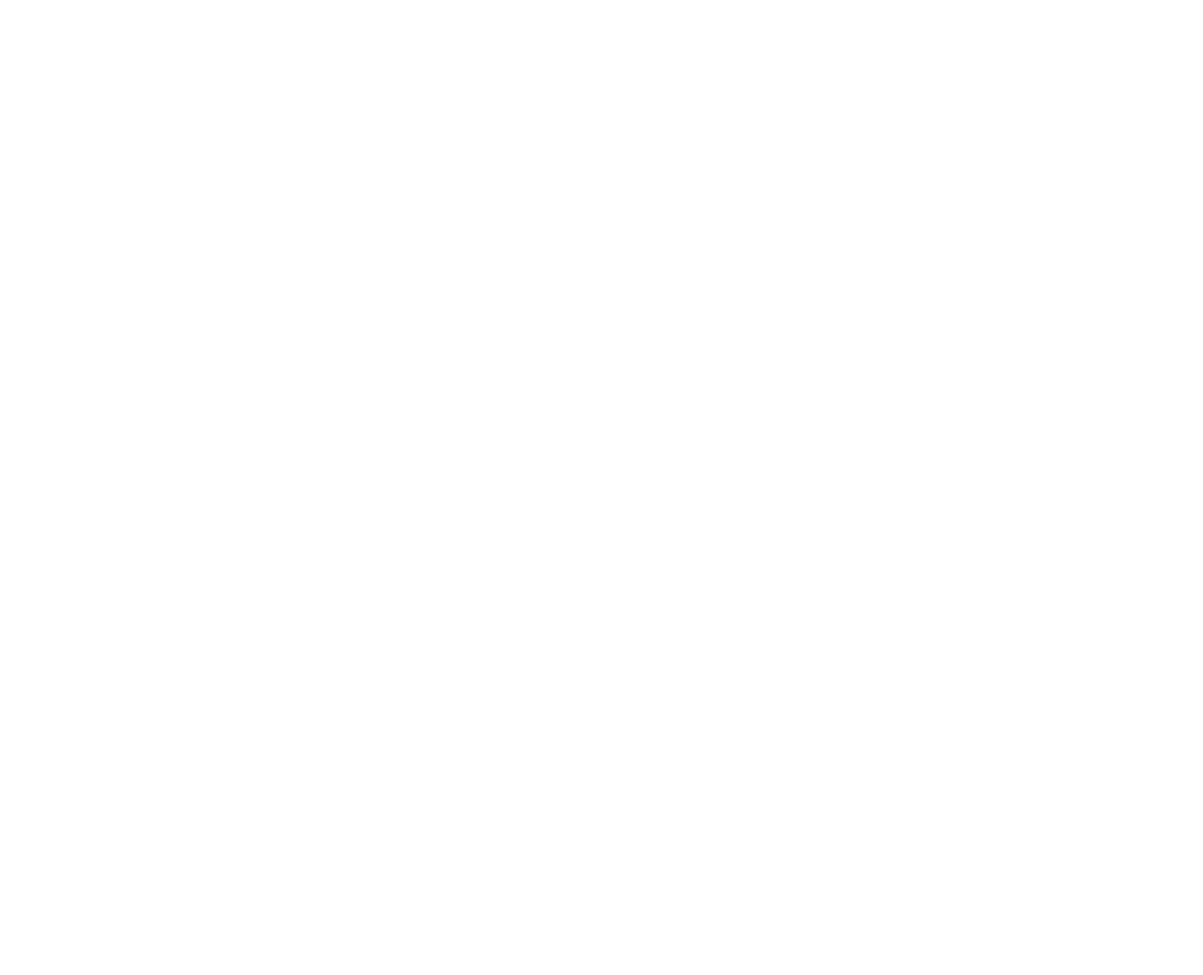
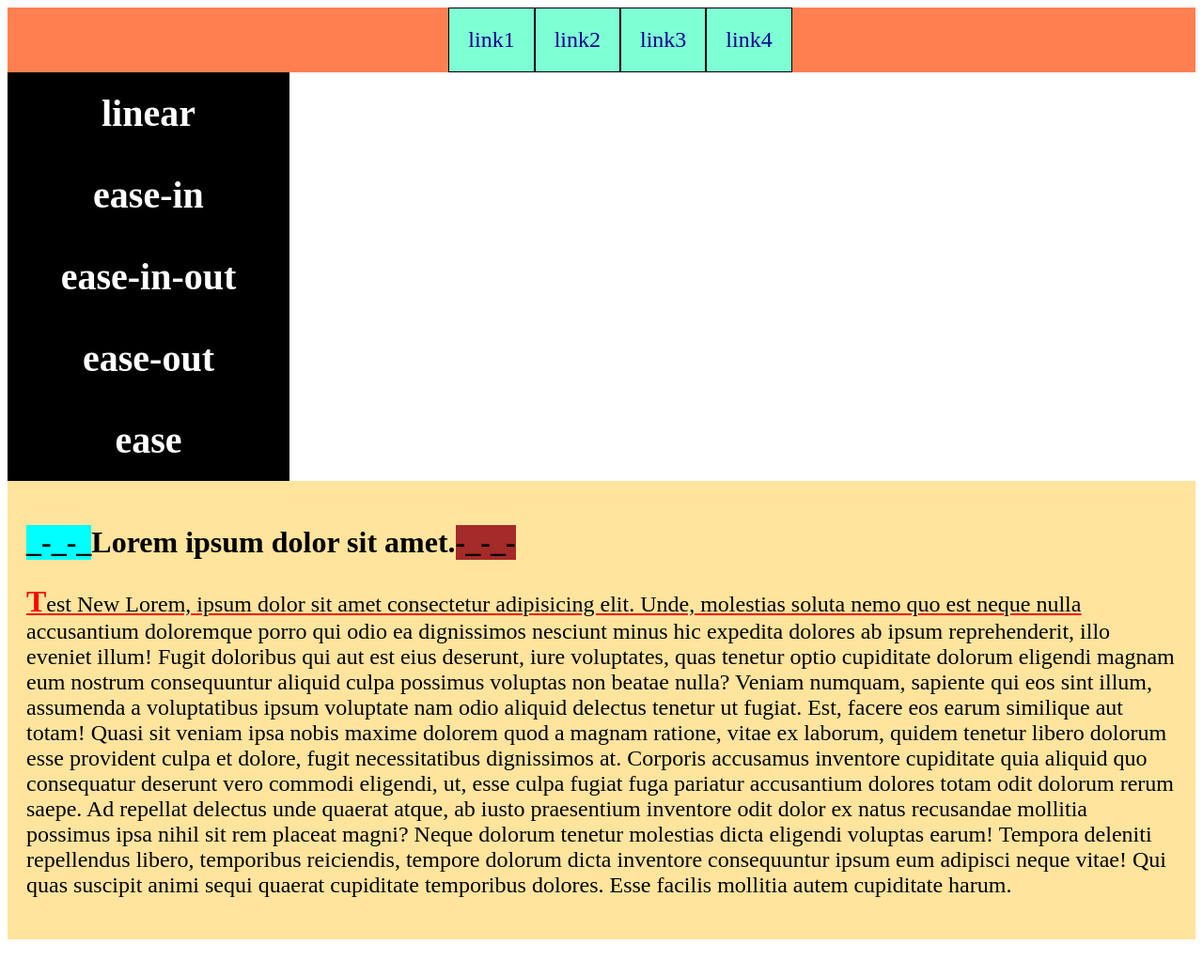
Before and after one commit to MicHaeLNgSd/fresh-branches, a plain HTML site: page index.html in a window 1280 px wide. Shown: the top 1038 px of the page at 94% size. Before the commit the page ends 800 px from the top, so only its background shows below. Drawn offline with Linux system fonts and the light colour scheme.

Commit message:
transition-links-hw

```diff
--- a/assets/css/style.css
+++ b/assets/css/style.css
@@ -1,3 +1,199 @@
 * {
   box-sizing: border-box;
 }
+
+.header {
+  background-color: coral;
+  position: sticky;
+  top: 0;
+  left: 0;
+  right: 0;
+  z-index: 50;
+}
+
+.nav-list {
+  font-size: 0;
+  text-align: center;
+}
+
+.nav-item {
+  display: inline-block;
+  position: relative;
+}
+
+.nav-item::before {
+  content: '';
+  display: block;
+  position: absolute;
+  left:  1px;
+  top:  1px;
+  width: 10px;
+  height: 0px;
+  background-color: red;
+  transition: height 0.4s linear;
+  z-index: 1;
+}
+
+.nav-item::after {
+  content: '';
+  display: block;
+  position: absolute;
+  right: 1px;
+  bottom: 1px;
+  width: 10px;
+  height: 0px;
+  background-color: red;
+  transition: height 0.4s linear;
+}
+
+
+.nav-item:hover::before,
+.nav-item:hover::after{
+  height: calc(100% - 2px);
+}
+
+/* .nav-item:hover::before,
+.nav-item:hover::after{
+  height: auto;
+  top:1px;
+  bottom:1px;
+} */
+
+.nav-link {
+  display: inline-block;
+  font-size: 24px;
+  text-decoration: none;
+  padding: 20px;
+  border: 1px solid black;
+  background-color: aquamarine;
+  color: darkblue;
+  position: relative;
+  transition: background-color 0.3s linear, color 0.3s linear;
+}
+
+.nav-link::before {
+  content: '';
+  display: block;
+  position: absolute;
+  left: 0;
+  top: 0;
+  width: 0px;
+  height: 10px;
+  background-color: red;
+  transition: width 0.3s linear;
+}
+
+.nav-link::after {
+  content: '';
+  display: block;
+  position: absolute;
+  right: 0;
+  bottom: 0;
+  width: 0px;
+  height: 10px;
+  background-color: red;
+  transition: width 0.3s linear;
+}
+
+
+.nav-link:hover::before,
+.nav-link:hover::after{
+  width: 100%;
+}
+
+.nav-link:hover {
+  background-color: darkcyan;
+  color: white;
+}
+
+/*
+
+зробити так само але щоб ліні йшли також:
+
+  1. Снизу справа наліво
+
+  2.*
+    Зліва зверху вниз
+    Справа знизу уверх
+
+  Додавати ноі html елементи не можна
+*/
+
+.main {
+  min-height: 200vh;
+}
+
+.inner {
+  width: 300px;
+  padding: 20px;
+  background-color: black;
+  color: white;
+  font-size: 40px;
+  font-weight: bold;
+  text-align: center;
+
+  transition-property: width;
+  transition-duration: 2s;
+
+}
+
+.container:hover .inner {
+  width: 100%;
+}
+
+.linear {
+  transition-timing-function: linear;
+}
+.ease-in {
+  transition-timing-function: ease-in;
+}
+.ease-in-out {
+  transition-timing-function: ease-in-out;
+}
+.ease-out {
+  transition-timing-function: ease-out;
+}
+.ease {
+  transition-timing-function: ease;
+}
+
+.article {
+  padding: 20px;
+  background-color: rgb(254, 228, 156);
+}
+
+.main-heading {
+  font-size: 32px;
+  font-weight: bold;
+}
+
+.article-text {
+  font-size: 24px;
+}
+
+.first-letter,
+.article-text::first-letter {
+  font-size: 32px;
+  color: red;
+  font-weight: bold;
+}
+
+.article-text::first-line {
+  text-decoration: underline solid red;
+}
+
+.article-text::selection {
+  background-color: lime;
+}
+
+.main-heading::before {
+  content: "_-_-_";
+  display: inline-block;
+  background-color: aqua;
+}
+
+.main-heading::after {
+  content: "-_-_-";
+  display: inline-block;
+  background-color: brown;
+}
--- a/index.html
+++ b/index.html
@@ -3,10 +3,58 @@
   <head>
     <meta charset="UTF-8" />
     <meta name="viewport" content="width=device-width, initial-scale=1.0" />
-    <title>Document</title>
+    <title>transitionLinks</title>
+    <link rel="stylesheet" href="assets/css/reset.css">
     <link rel="stylesheet" href="assets/css/style.css" />
   </head>
   <body>
+    <header class="header">
+      <nav class="nav">
+        <ul class="nav-list">
+          <li class="nav-item"><a href="#" class="nav-link">link1</a></li>
+          <li class="nav-item"><a href="#" class="nav-link">link2</a></li>
+          <li class="nav-item"><a href="#" class="nav-link">link3</a></li>
+          <li class="nav-item"><a href="#" class="nav-link">link4</a></li>
+        </ul>
+      </nav>
+    </header>
+    <main class="main">
+      <div class="container">
+        <div class="inner linear">linear</div>
+        <div class="inner ease-in">ease-in</div>
+        <div class="inner ease-in-out">ease-in-out</div>
+        <div class="inner ease-out">ease-out</div>
+        <div class="inner ease">ease</div>
+      </div>
 
+      <article class="article">
+        <h1 class="main-heading">Lorem ipsum dolor sit amet.</h1>
+        <p class="article-text">
+          <!-- <span class="first-letter">N</span>ew Lorem, ipsum dolor sit amet consectetur adipisicing elit. Unde, -->
+          Test New Lorem, ipsum dolor sit amet consectetur adipisicing elit.
+          Unde, molestias soluta nemo quo est neque nulla accusantium doloremque
+          porro qui odio ea dignissimos nesciunt minus hic expedita dolores ab
+          ipsum reprehenderit, illo eveniet illum! Fugit doloribus qui aut est
+          eius deserunt, iure voluptates, quas tenetur optio cupiditate dolorum
+          eligendi magnam eum nostrum consequuntur aliquid culpa possimus
+          voluptas non beatae nulla? Veniam numquam, sapiente qui eos sint
+          illum, assumenda a voluptatibus ipsum voluptate nam odio aliquid
+          delectus tenetur ut fugiat. Est, facere eos earum similique aut totam!
+          Quasi sit veniam ipsa nobis maxime dolorem quod a magnam ratione,
+          vitae ex laborum, quidem tenetur libero dolorum esse provident culpa
+          et dolore, fugit necessitatibus dignissimos at. Corporis accusamus
+          inventore cupiditate quia aliquid quo consequatur deserunt vero
+          commodi eligendi, ut, esse culpa fugiat fuga pariatur accusantium
+          dolores totam odit dolorum rerum saepe. Ad repellat delectus unde
+          quaerat atque, ab iusto praesentium inventore odit dolor ex natus
+          recusandae mollitia possimus ipsa nihil sit rem placeat magni? Neque
+          dolorum tenetur molestias dicta eligendi voluptas earum! Tempora
+          deleniti repellendus libero, temporibus reiciendis, tempore dolorum
+          dicta inventore consequuntur ipsum eum adipisci neque vitae! Qui quas
+          suscipit animi sequi quaerat cupiditate temporibus dolores. Esse
+          facilis mollitia autem cupiditate harum.
+        </p>
+      </article>
+    </main>
   </body>
 </html>
```
